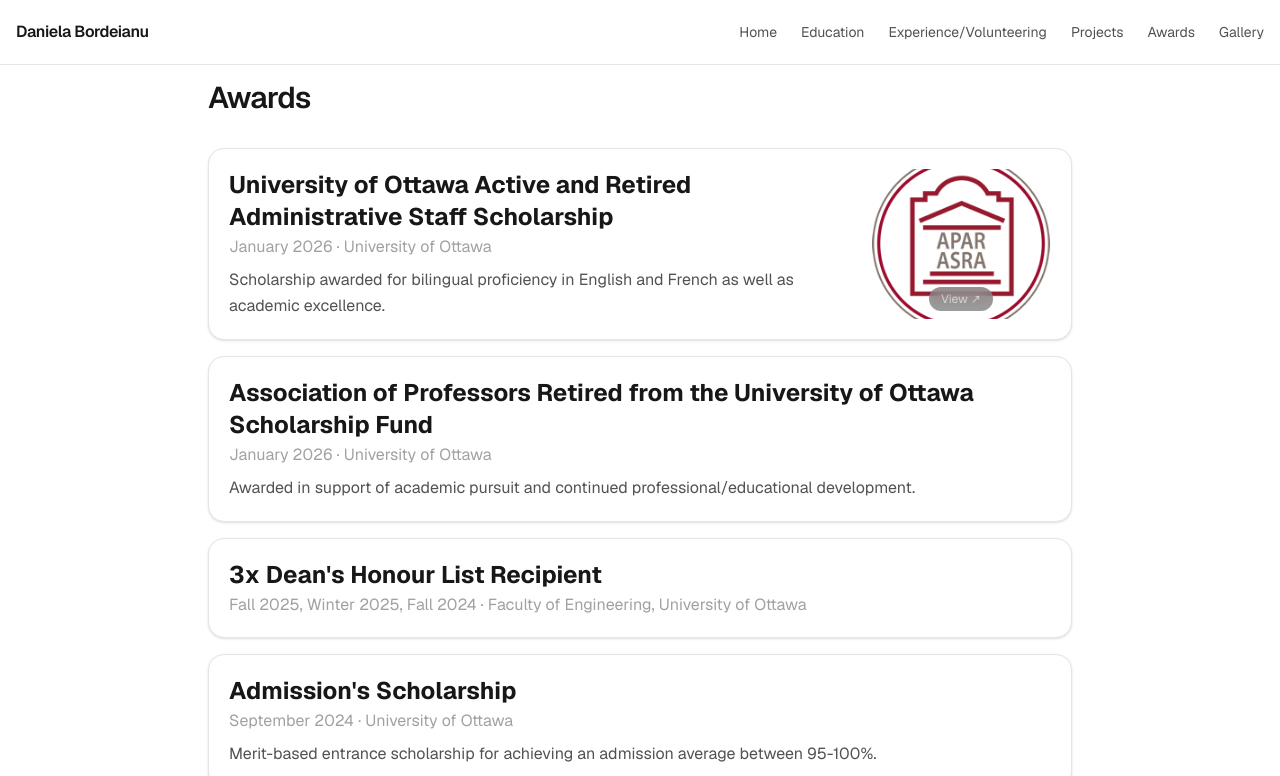
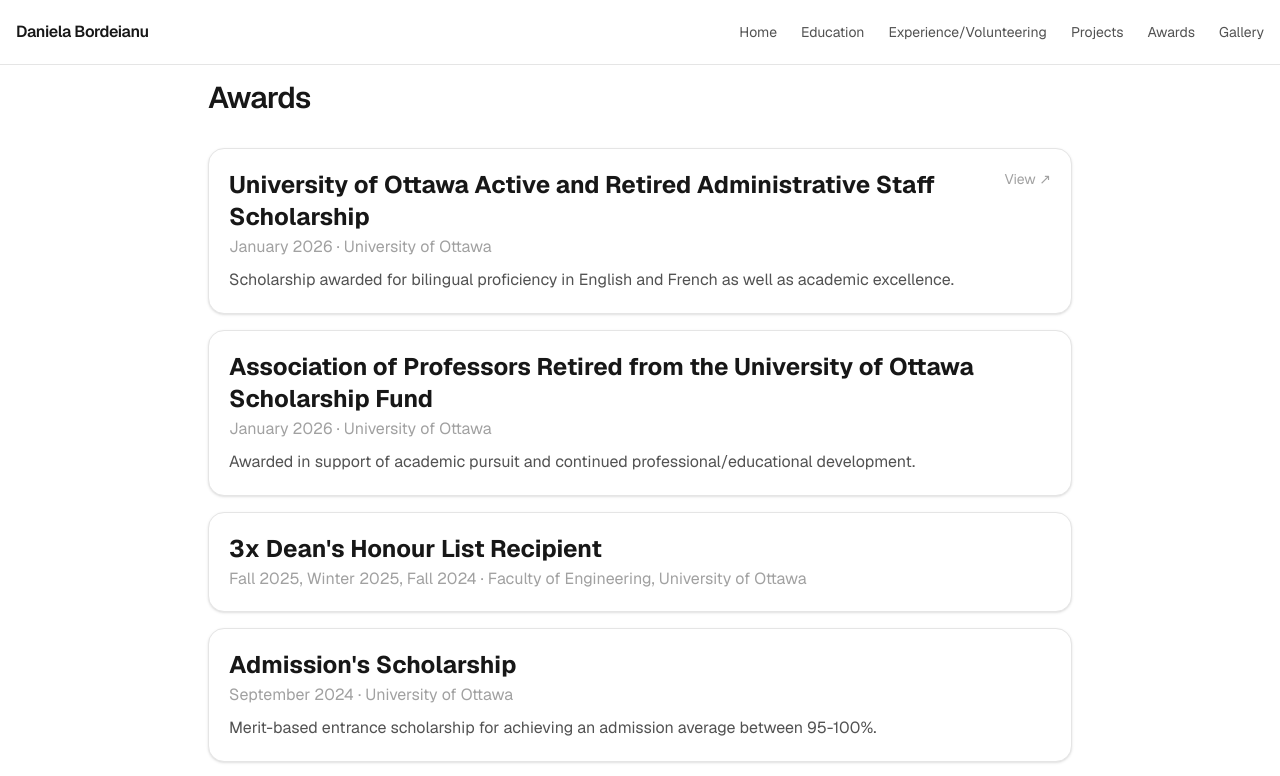
Before and after one commit to DBordeianu1/personal-site, a Next.js app: page /awards in a window 1280 px wide. Shown: the top 776 px of the page. Built offline with nearby package versions, Linux system fonts and the light colour scheme.

Commit message:
fix: remove awards logo

```diff
--- a/data/awards.ts
+++ b/data/awards.ts
@@ -15,7 +15,6 @@
     description:
       "Scholarship awarded for bilingual proficiency in English and French as well as academic excellence.",
     url: "https://apar-asra.ca/our-scholarships/recipients",
-    thumbnailSrc: "/awards/apar-asra.png",
   },
   {
     name: "Association of Professors Retired from the University of Ottawa Scholarship Fund",
```
Also changed, not shown: public/awards/apar-asra.png (deleted).
